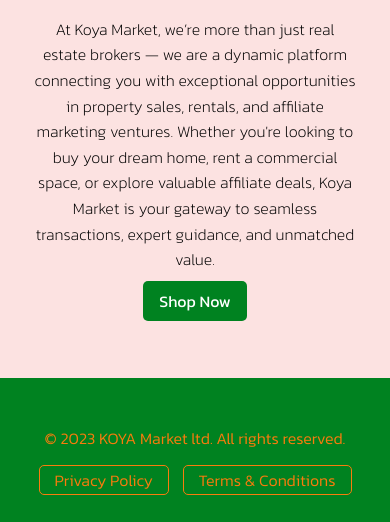
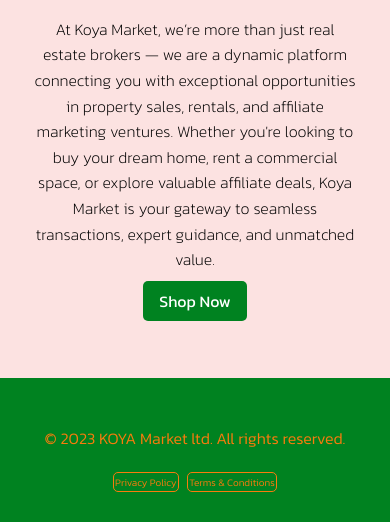
Before and after one commit to koyamarket/KOYA-Market, a plain HTML site: page index.html in a window 390 px wide. Shown: the part 325-847 px from the top of the page. Drawn offline with Linux system fonts and the light colour scheme.

Commit message:
Update styles.css

```diff
--- a/styles.css
+++ b/styles.css
@@ -358,4 +358,10 @@ button:hover {
       margin: 0 auto;
       padding: 10px 44px;
   }
+    footer a{
+        text-decoration:none ;
+        margin: 2px;
+        padding: 1.5px 1.5px 1.5px 1.5px;
+        font-size: 10px;
+    }
   }
```
